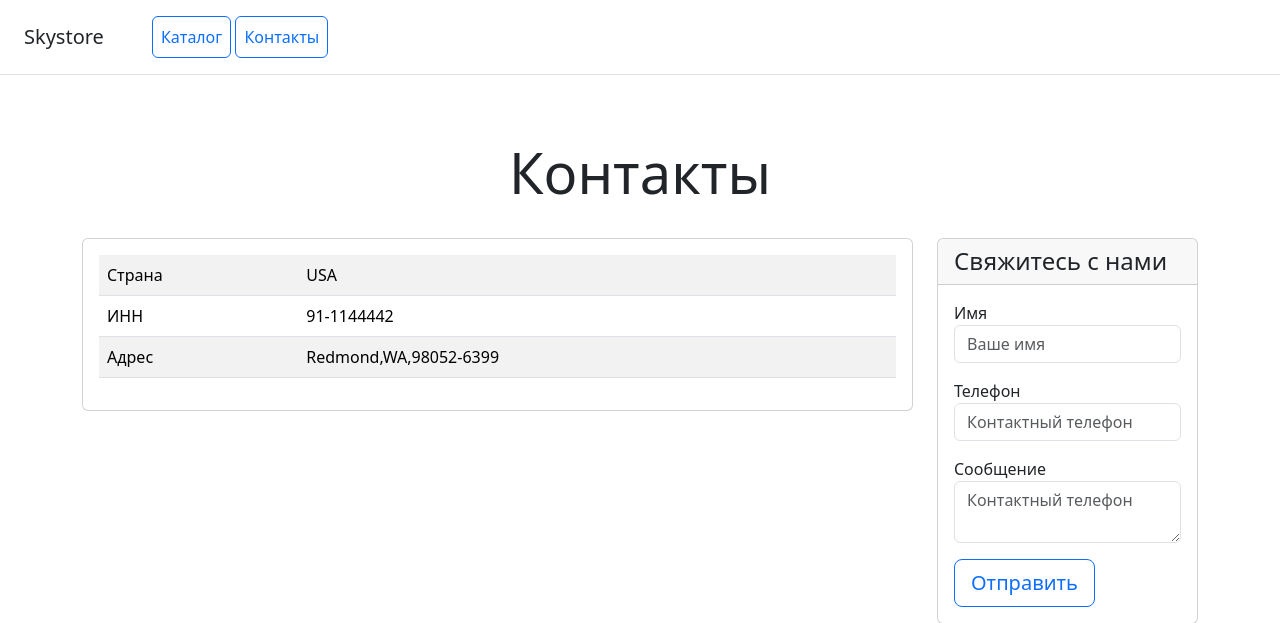
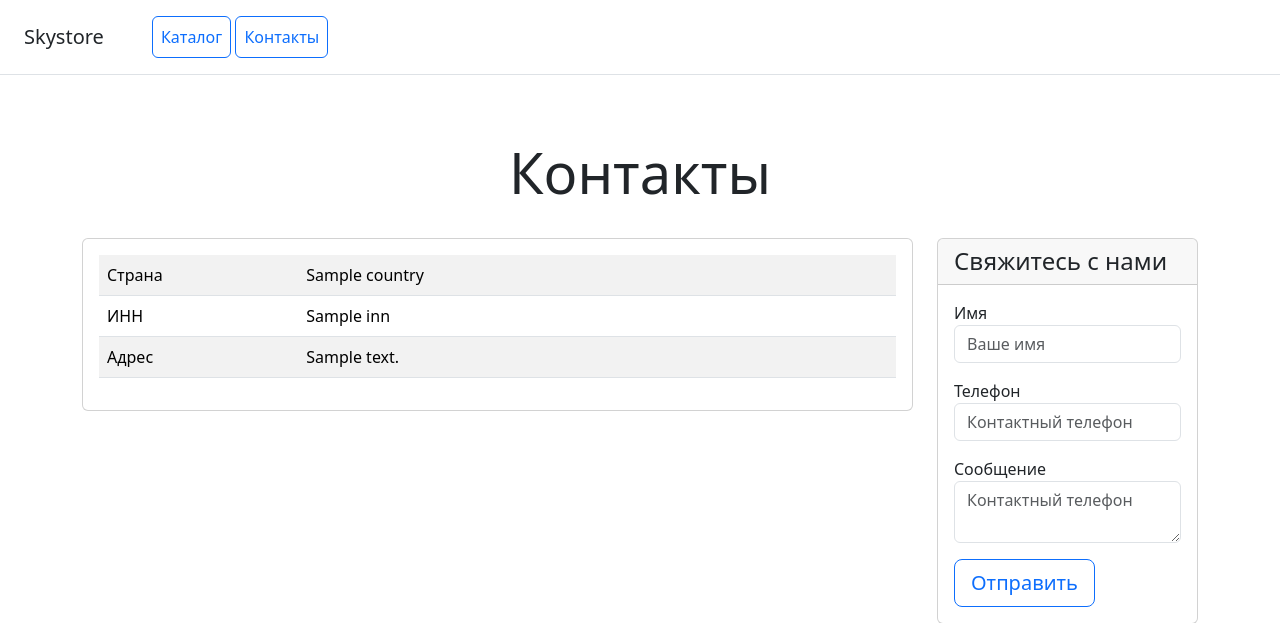
Before and after one commit to elenaludina0573/Online_store_projekt, a Django app: template catalog/templates/catalog/contacts.html in a window 1280 px wide. Shown: the top 623 px of the page. Run offline with Django 5.2, Linux system fonts and the light colour scheme; the template is opened without the code that fills it: most values are stand-ins (such as "Sample title", 1, 10 or a date in 2020).

Commit message:
Created_2

```diff
--- a/catalog/templates/catalog/contacts.html
+++ b/catalog/templates/catalog/contacts.html
@@ -11,7 +11,7 @@
     <h5 class="my-0 mr-md-auto font-weight-normal">Skystore</h5>
     <nav class="ms-5">
         <a class="p-2 btn btn-outline-primary" href="/">Каталог</a>
-        <a class="p-2 btn btn-outline-primary" href="/contacts/">Контакты</a>
+        <a class="p-2 btn btn-outline-primary" href="{% url 'catalog:contacts' %}">Контакты</a>
     </nav>
 </div>
 
@@ -21,26 +21,28 @@
 
 <div class="container">
     <div class="row text-start">
+        {% for object in object_list %}
         <div class="col-lg-9 col-md-6 col-sm-12">
             <div class="card mb-4 box-shadow">
                 <div class="card-body">
                     <table class="table table-striped">
                         <tr>
                             <td class="w-25">Страна</td>
-                            <td>USA</td>
+                            <td>{{ object.country }}</td>
                         </tr>
                         <tr>
                             <td class="w-25">ИНН</td>
-                            <td>91-1144442</td>
+                            <td>{{ object.inn }}</td>
                         </tr>
                         <tr>
                             <td class="w-25">Адрес</td>
-                            <td>Redmond,WA,98052-6399</td>
+                            <td>{{ object.address }}</td>
                         </tr>
                     </table>
                 </div>
             </div>
         </div>
+        {% endfor %}
         <div class="col-lg-3 col-md-6 col-sm-12">
             <div class="card mb-4 box-shadow">
                 <div class="card-header">
```
